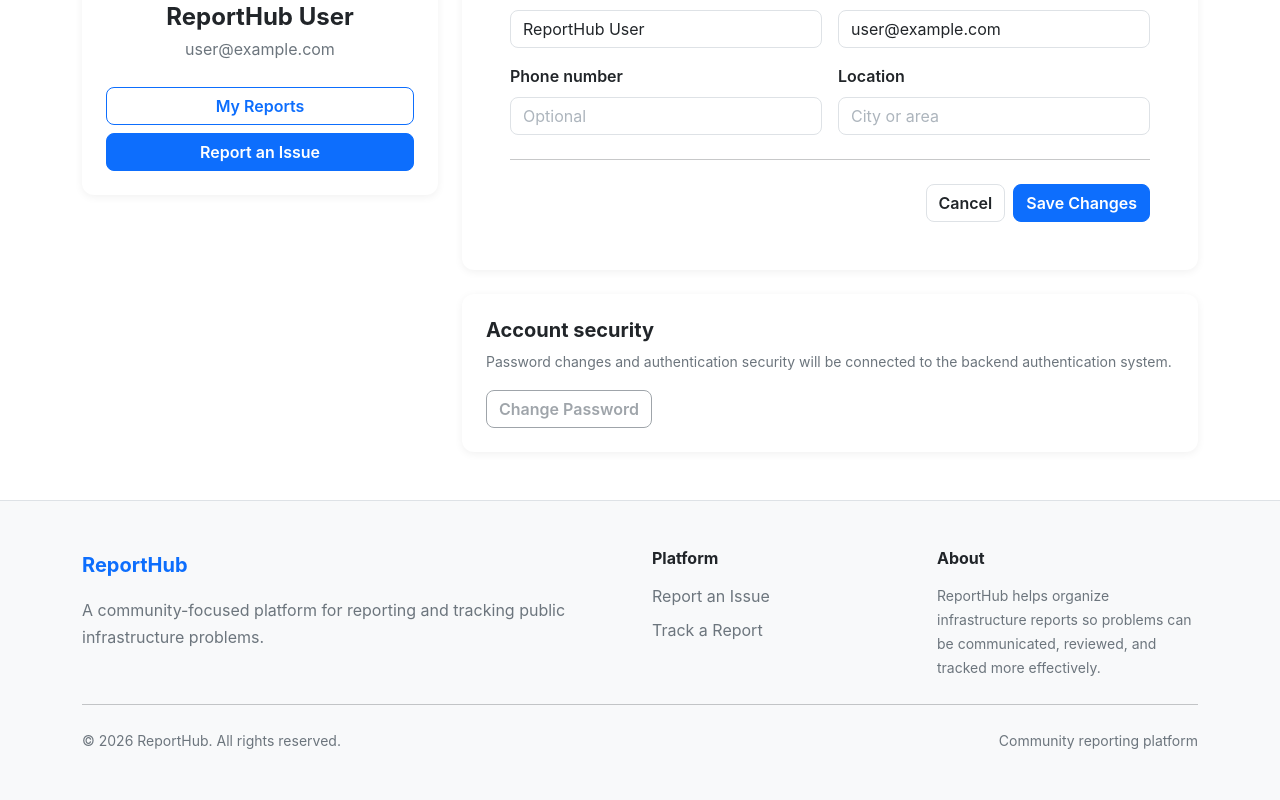
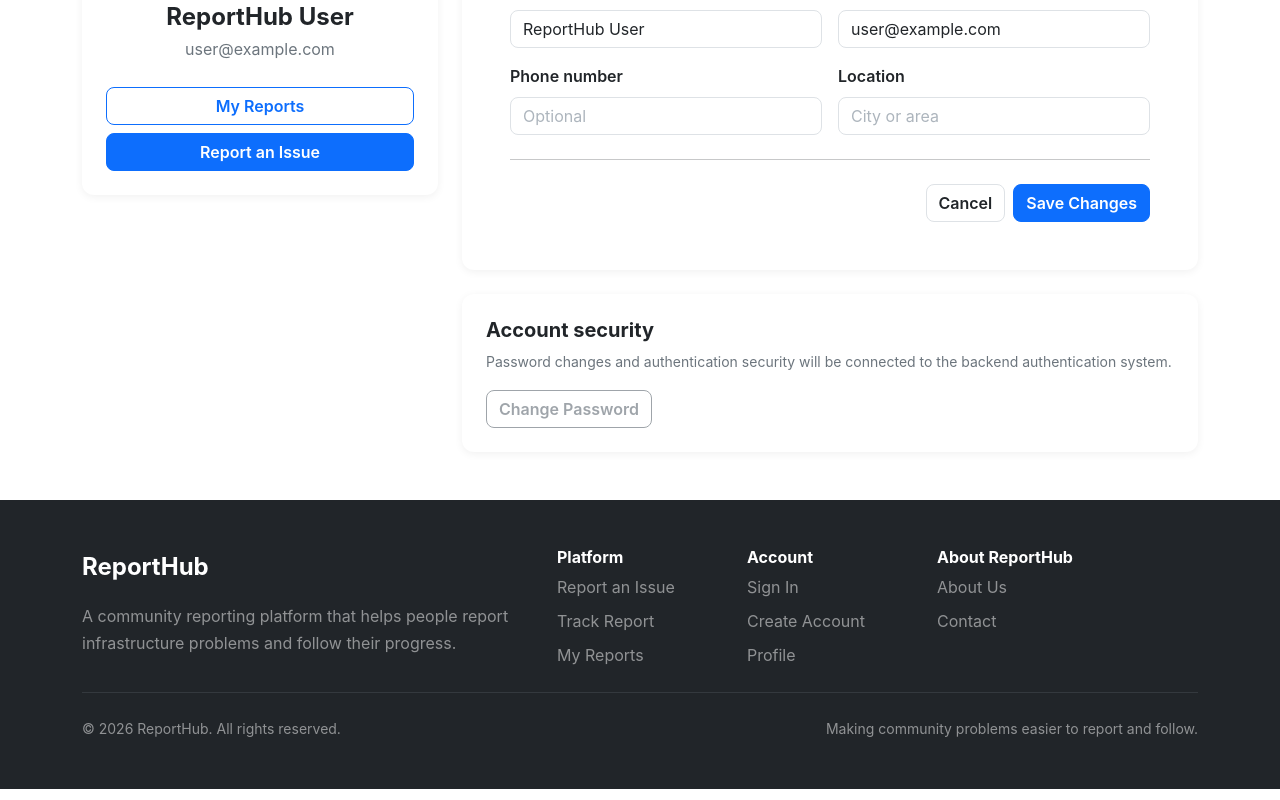
Before and after one commit to tonkyzone100m-ctrl/reporthub-pro, a React (Vite) app: page /profile in a window 1280 px wide. Shown: the part 446-1246 px from the top of the page. Built offline with nearby package versions, Linux system fonts and the light colour scheme.

Commit message:
Polish public navigation and footer

```diff
--- a/src/components/Footer.tsx
+++ b/src/components/Footer.tsx
@@ -1,28 +1,27 @@
 import { Link } from 'react-router-dom'
 
 function Footer() {
-  const currentYear = new Date().getFullYear()
-
   return (
-    <footer className="border-top bg-light mt-auto">
+    <footer className="bg-dark text-white mt-auto">
       <div className="container py-5">
         <div className="row g-4">
-          <div className="col-md-6">
+          <div className="col-lg-5">
             <Link
               to="/"
-              className="text-decoration-none fw-bold fs-5 text-primary"
+              className="text-white text-decoration-none fw-bold fs-4"
             >
               ReportHub
             </Link>
 
-            <p className="text-secondary mt-3 mb-0">
-              A community-focused platform for reporting
-              and tracking public infrastructure problems.
+            <p className="text-white-50 mt-3 mb-0">
+              A community reporting platform that helps
+              people report infrastructure problems and
+              follow their progress.
             </p>
           </div>
 
-          <div className="col-md-3">
-            <h2 className="h6 fw-bold mb-3">
+          <div className="col-6 col-lg-2">
+            <h2 className="h6 fw-bold">
               Platform
             </h2>
 
@@ -30,45 +29,104 @@ function Footer() {
               <li className="mb-2">
                 <Link
                   to="/report"
-                  className="text-secondary text-decoration-none"
+                  className="text-white-50 text-decoration-none"
                 >
                   Report an Issue
                 </Link>
               </li>
 
+              <li className="mb-2">
+                <Link
+                  to="/track"
+                  className="text-white-50 text-decoration-none"
+                >
+                  Track Report
+                </Link>
+              </li>
+
               <li>
                 <Link
-                  to="/track"
-                  className="text-secondary text-decoration-none"
+                  to="/my-reports"
+                  className="text-white-50 text-decoration-none"
                 >
-                  Track a Report
+                  My Reports
                 </Link>
               </li>
             </ul>
           </div>
 
-          <div className="col-md-3">
-            <h2 className="h6 fw-bold mb-3">
-              About
+          <div className="col-6 col-lg-2">
+            <h2 className="h6 fw-bold">
+              Account
             </h2>
 
-            <p className="text-secondary small mb-0">
-              ReportHub helps organize infrastructure
-              reports so problems can be communicated,
-              reviewed, and tracked more effectively.
-            </p>
+            <ul className="list-unstyled mb-0">
+              <li className="mb-2">
+                <Link
+                  to="/login"
+                  className="text-white-50 text-decoration-none"
+                >
+                  Sign In
+                </Link>
+              </li>
+
+              <li className="mb-2">
+                <Link
+                  to="/register"
+                  className="text-white-50 text-decoration-none"
+                >
+                  Create Account
+                </Link>
+              </li>
+
+              <li>
+                <Link
+                  to="/profile"
+                  className="text-white-50 text-decoration-none"
+                >
+                  Profile
+                </Link>
+              </li>
+            </ul>
+          </div>
+
+          <div className="col-lg-3">
+            <h2 className="h6 fw-bold">
+              About ReportHub
+            </h2>
+
+            <ul className="list-unstyled mb-0">
+              <li className="mb-2">
+                <Link
+                  to="/about"
+                  className="text-white-50 text-decoration-none"
+                >
+                  About Us
+                </Link>
+              </li>
+
+              <li>
+                <Link
+                  to="/contact"
+                  className="text-white-50 text-decoration-none"
+                >
+                  Contact
+                </Link>
+              </li>
+            </ul>
           </div>
         </div>
 
-        <hr className="my-4" />
+        <hr className="border-secondary my-4" />
 
         <div className="d-flex flex-column flex-md-row justify-content-between gap-2">
-          <p className="text-secondary small mb-0">
-            © {currentYear} ReportHub. All rights reserved.
+          <p className="text-white-50 small mb-0">
+            © 2026 ReportHub. All rights reserved.
           </p>
 
-          <p className="text-secondary small mb-0">
-            Community reporting platform
+          <p className="text-white-50 small mb-0">
+            Making community problems easier to report
+            and follow.
           </p>
         </div>
       </div>
--- a/src/components/Navbar.tsx
+++ b/src/components/Navbar.tsx
@@ -7,6 +7,7 @@ function Navbar() {
         <NavLink
           to="/"
           className="navbar-brand fw-bold text-primary"
+          end
         >
           ReportHub
         </NavLink>
@@ -70,36 +71,36 @@ function Navbar() {
 
             <li className="nav-item">
               <NavLink
-                to="/about"
+                to="/my-reports"
                 className={({ isActive }) =>
                   `nav-link ${
                     isActive ? 'active fw-semibold' : ''
                   }`
                 }
               >
-                About
+                My Reports
               </NavLink>
             </li>
 
             <li className="nav-item">
               <NavLink
-                to="/contact"
+                to="/profile"
                 className={({ isActive }) =>
                   `nav-link ${
                     isActive ? 'active fw-semibold' : ''
                   }`
                 }
               >
-                Contact
+                Profile
               </NavLink>
             </li>
 
             <li className="nav-item ms-lg-2 mt-2 mt-lg-0">
               <NavLink
-                to="/report"
+                to="/login"
                 className="btn btn-primary px-3"
               >
-                Report an Issue
+                Sign In
               </NavLink>
             </li>
           </ul>
```
